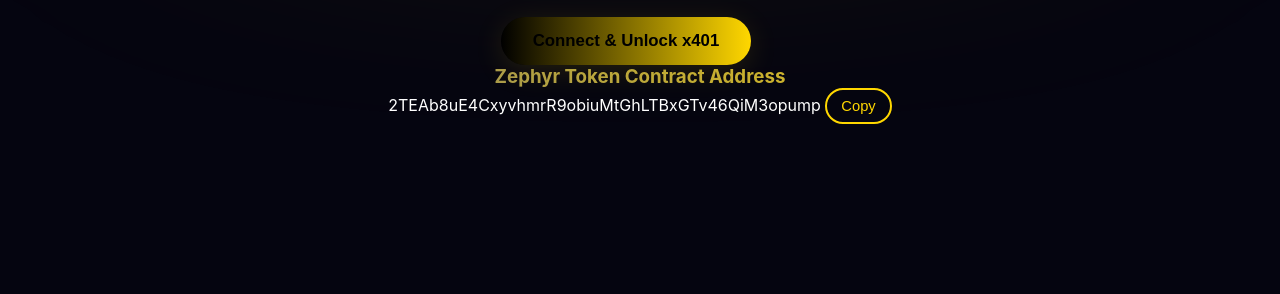
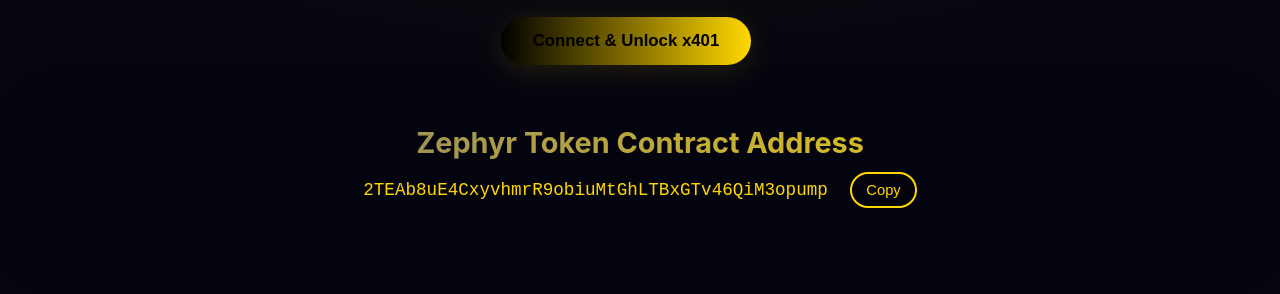
Before and after one commit to raygot11-del/zephyrXapp, a website built with Vite: page index.html in a window 1280 px wide. Shown: the part 316-610 px from the top of the page. Built offline with nearby package versions, Linux system fonts and the light colour scheme.

Commit message:
Update style.css

```diff
--- a/style.css
+++ b/style.css
@@ -411,3 +411,29 @@
 
   .btn-social { width: 28px; height: 28px; }
 }
+/* -------------------------------- CONTRACT SECTION -------------------------------- */
+.contract-section {
+  margin-top: 40px;
+  text-align: center;
+  padding: 20px;
+  background: rgba(5, 4, 4, 0.04);
+  border-radius: 14px;
+  box-shadow: 0 8px 40px rgba(0, 0, 0, 0.45);
+}
+
+.contract-title {
+  font-size: 1.8rem;
+  margin-bottom: 12px;
+}
+
+.contract-address {
+  font-family: monospace;
+  color: #FFD700;
+  font-size: 1.1rem;
+  word-break: break-all;
+  margin-bottom: 16px;
+}
+
+.contract-address button {
+  margin-left: 12px;
+}
```
